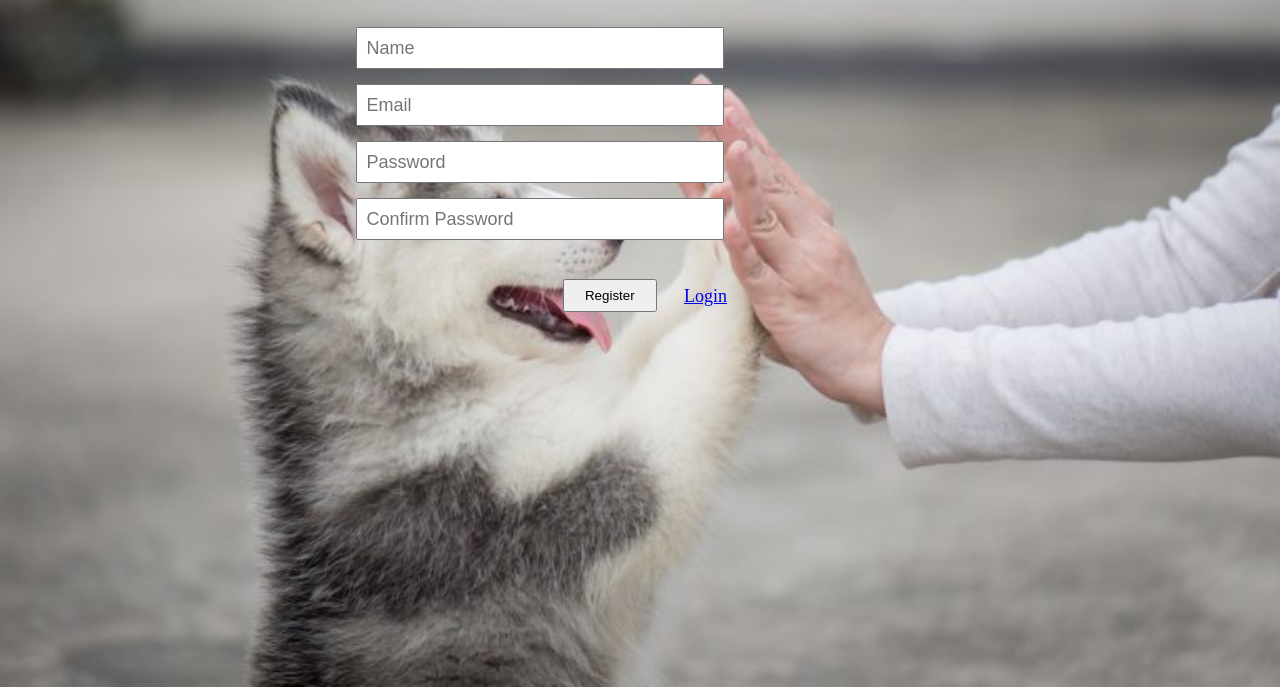
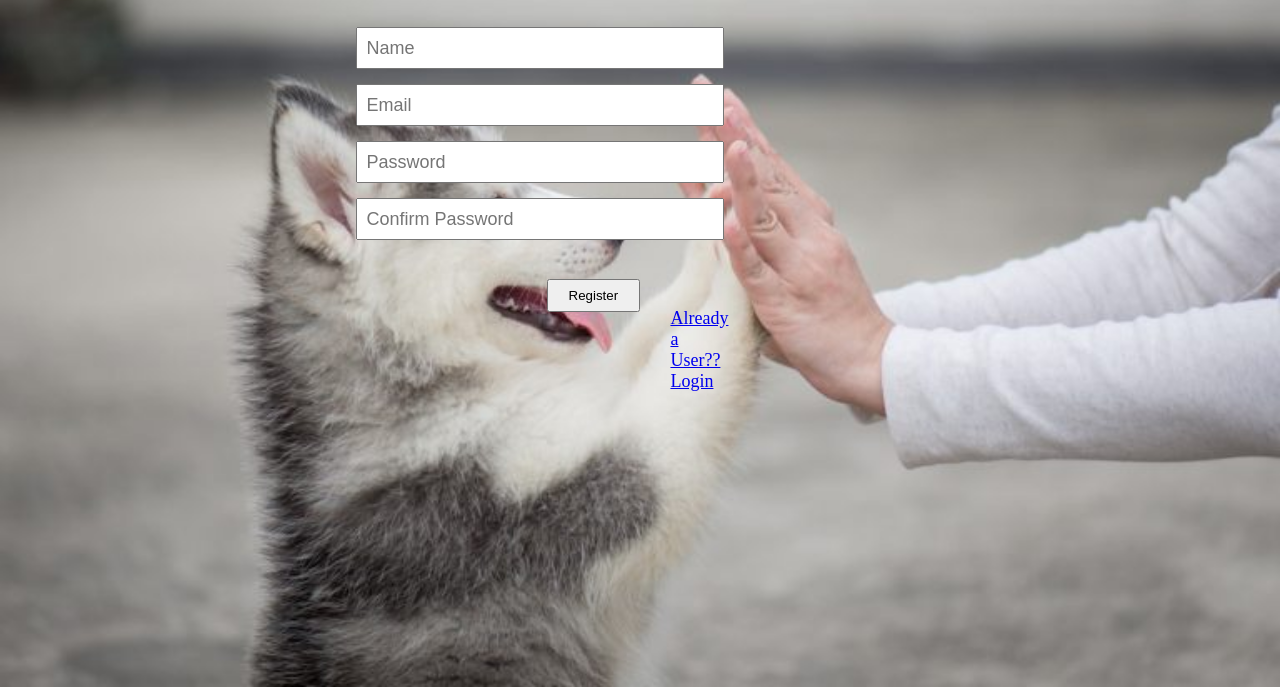
Before and after one commit to Kkrishna9201/Adogtion-psk, a plain HTML site: page index.html in a window 1280 px wide. Shown: the part 113-800 px from the top of the page. Drawn offline with nearby package versions, Linux system fonts and the light colour scheme.

Commit message:
Update index.html

```diff
--- a/index.html
+++ b/index.html
@@ -63,7 +63,9 @@
        <div><button id="mainbutton" class="btn btn-lg btn-primary btn-block" type="button" onclick="registerButton()" style="padding: 7px 20px;" >Register</button></div>
       <div style= "margin-left: 20%;
     margin-top: 5%;
-    font-size: 18px;"> <a href="login.html"> Login </a></div>
+    font-size: 18px;">
+	      <br>
+ <a href="login.html">Already a User?? Login </a></div>
        </div>
 
 
```
